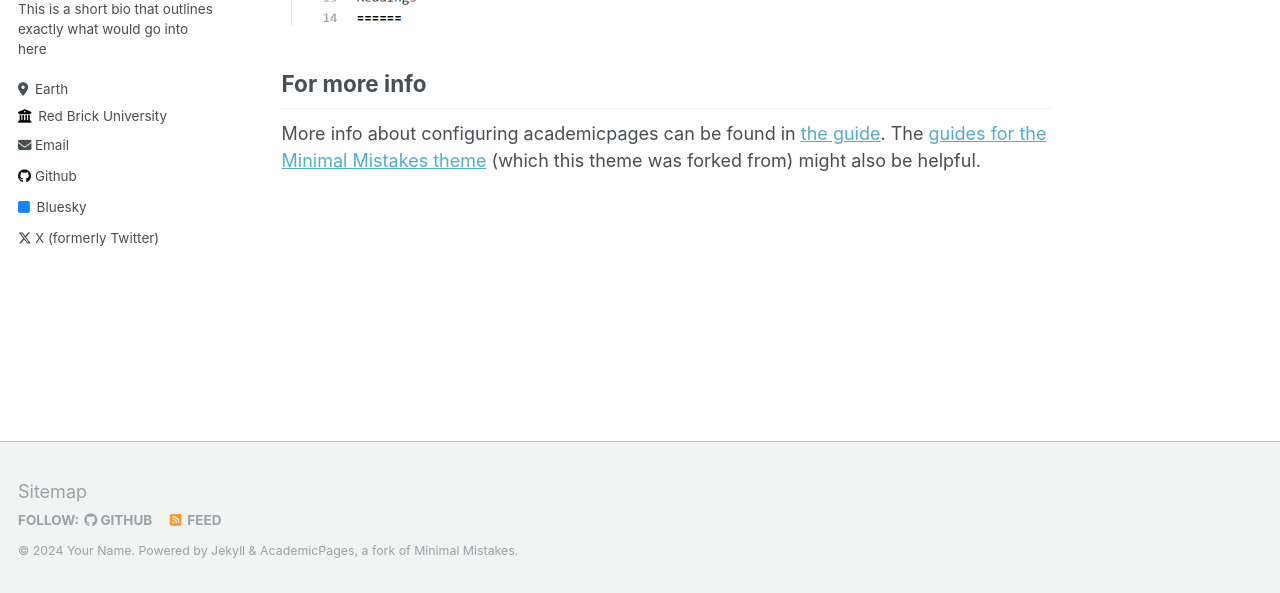
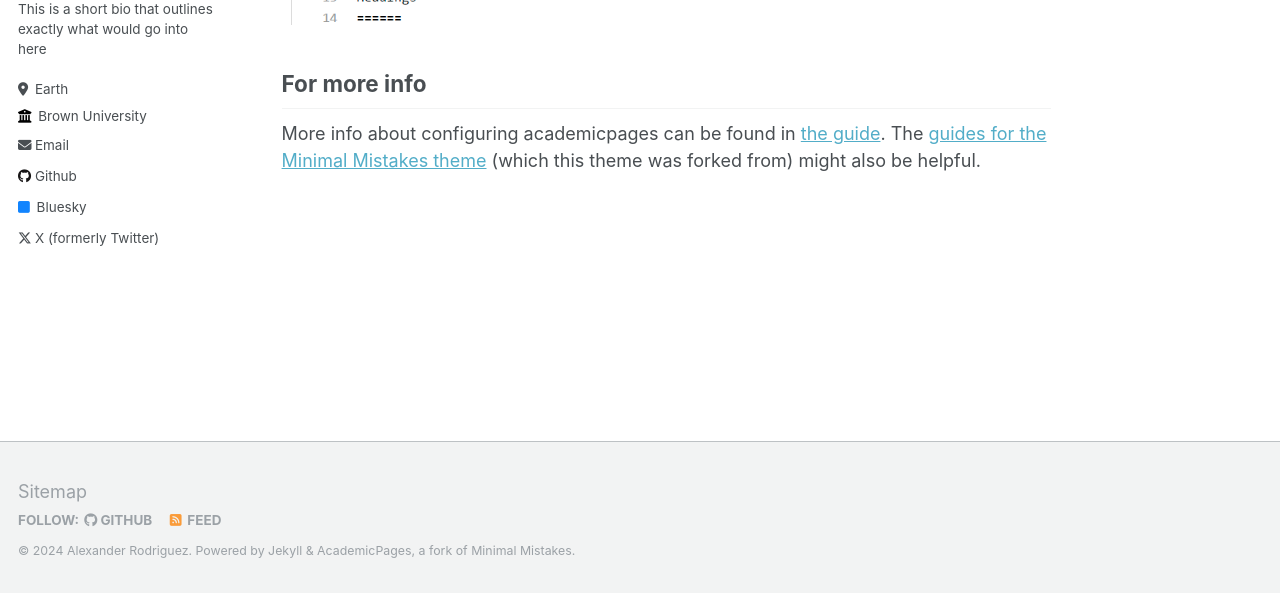
Before and after one commit to rodri270/github.io, a Jekyll site: the page built from _pages/about.md, in a window 1280 px wide and 900 px high, scrolled down 2640 px. Shown: the part 304-897 px from the top of the window. Built offline with Jekyll 4.4.1, drawn with Linux system fonts in a browser that asks for light colours.

Commit message:
Update _config.yml

```diff
--- a/_config.yml
+++ b/_config.yml
@@ -10,11 +10,11 @@
 locale                   : "en-US"
 title                    : "Alexander Rodriguez / GitHub Pages"
 title_separator          : "-"
-name                     : &name "Your Name"
-description              : &description "personal description"
+name                     : &name "Alexander Rodriguez"
+description              : &description "personal description that can be seen when this updates"
 url                      : https://academicpages.github.io # the base hostname & protocol for your site e.g. "https://mmistakes.github.io"
 baseurl                  : "" # the subpath of your site, e.g. "/blog"
-repository               : "academicpages/academicpages.github.io"
+repository               : #"academicpages/academicpages.github.io"
 
 # Site Author - The following control what appear as part of the author content on the side bar.
 #               If a field is blank the icon and link will not appear, otherwise it will be shown.
@@ -26,9 +26,9 @@ author:
   pronouns         : # example: "she/her"
   bio              : "This is a short bio that outlines exactly what would go into here"
   location         : "Earth"
-  employer         : "Red Brick University"
+  employer         : "Brown University"
   uri              : # URL
-  email            : "none@example.org"
+  email            : "alex.rod559@gmail.com"
 
   # Academic websites
   #arxiv            : # URL - Update with the correct link to your profile
```
